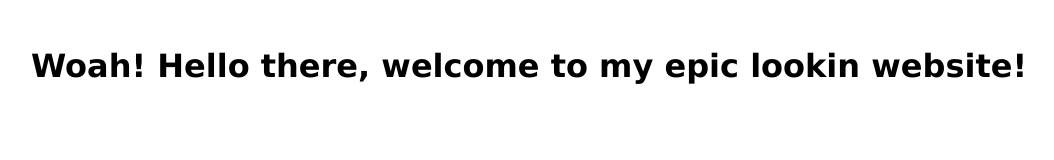
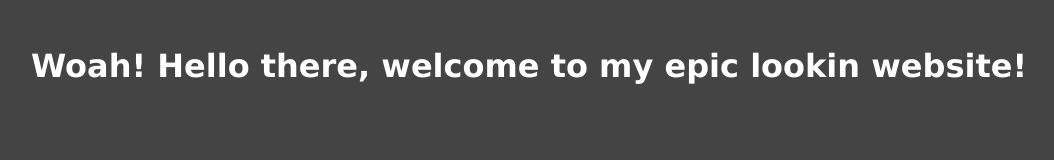
Before and after one commit to RetroDude128/RetroBoi128Website, a plain HTML site: page index.html in a window 1280 px wide. Shown: the whole page, without its empty margins (111-1165 px from the left). Drawn offline with Linux system fonts and the light colour scheme.

Commit message:
Update index.html

```diff
--- a/index.html
+++ b/index.html
@@ -2,6 +2,10 @@
   <head>
     <br><title>Oh hey it's me RetroBoi128</title>
       <style>
+	body {
+          background-color: #444444;
+	  color: #ffffff
+        }
         div.c {
 	  text-align: center;}
         h1 {
```
